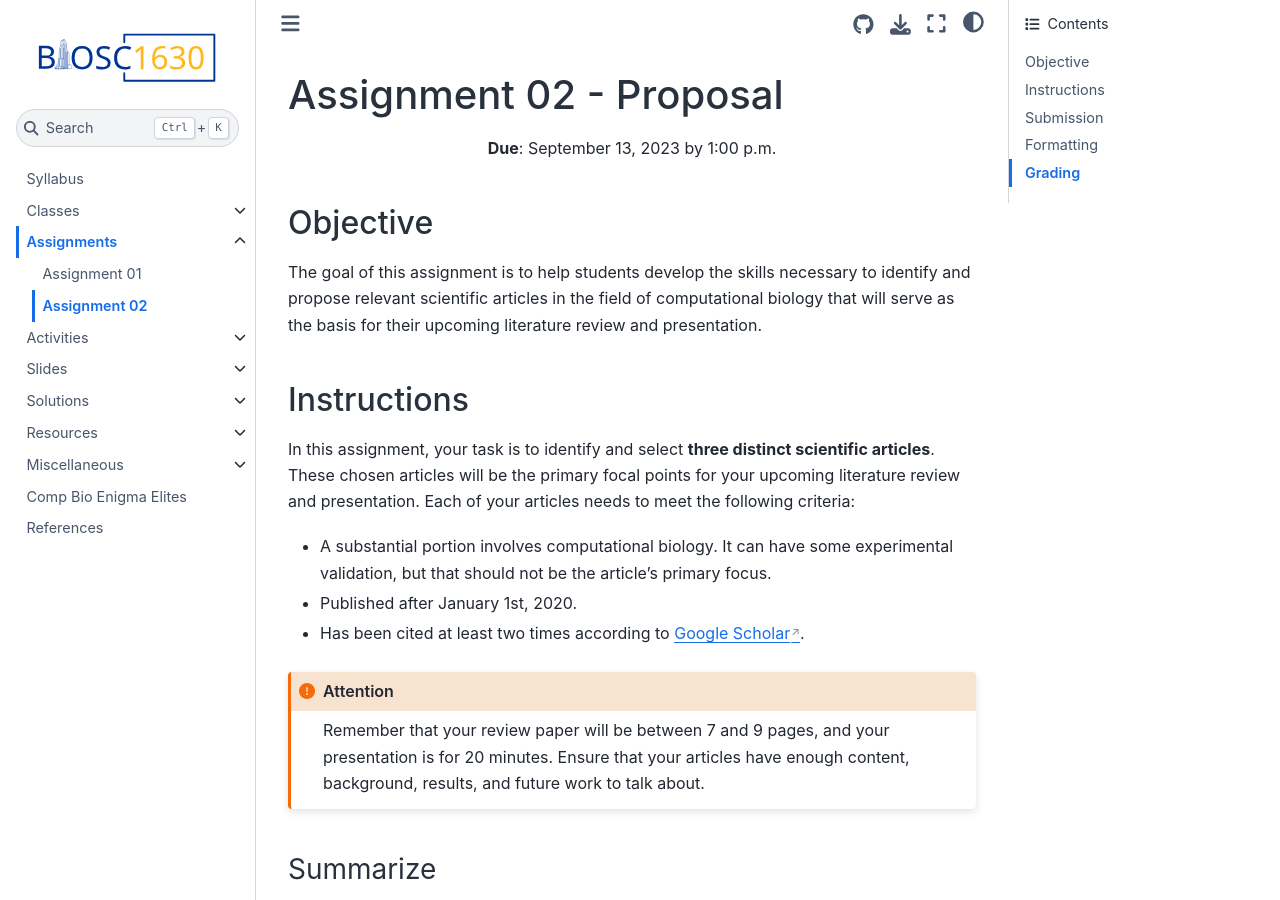
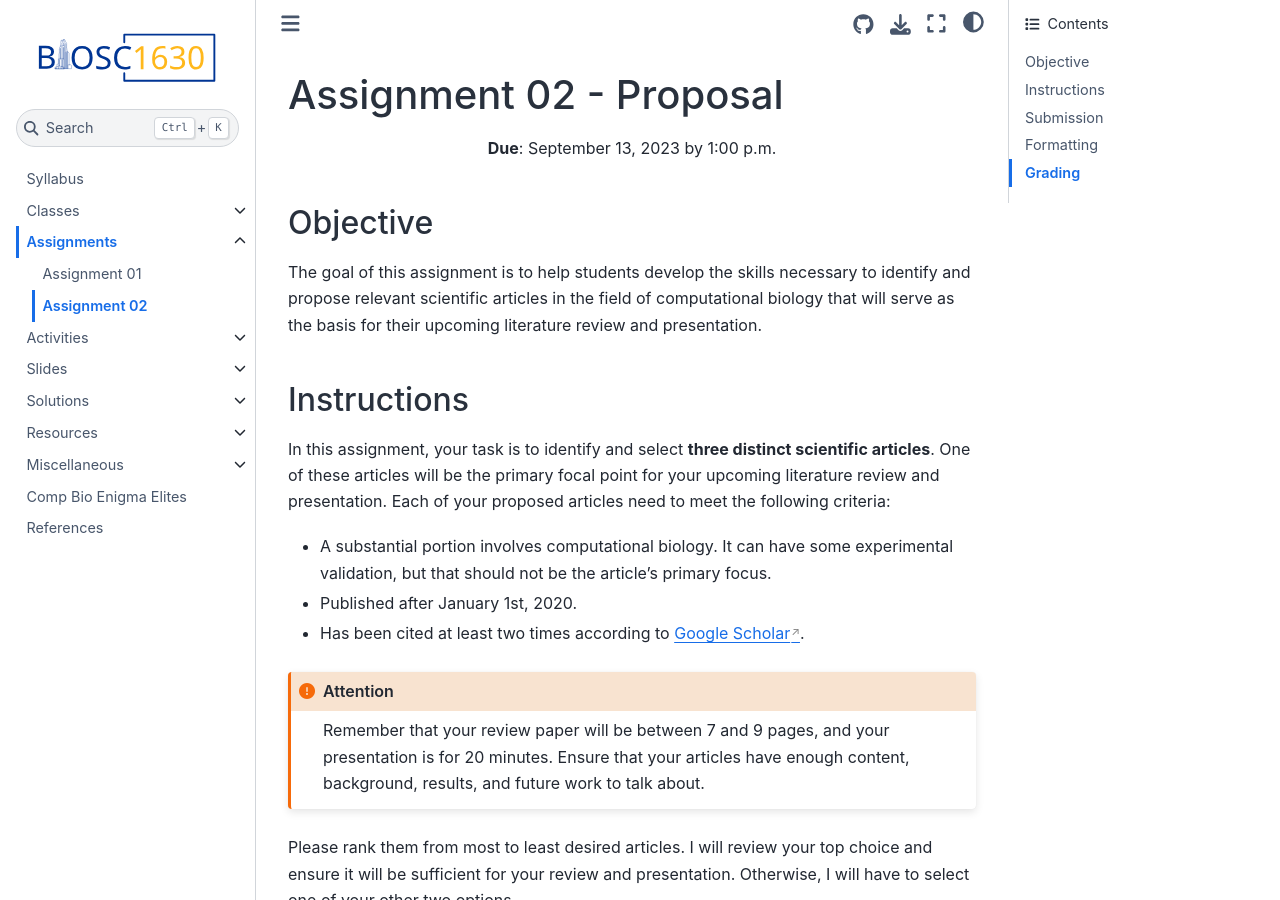
Before and after one commit to oasci/pitt-biosc1630-2023f, a Jupyter Book: the page built from book/assignments/assignment-02.md, in a window 1280 px wide and 900 px high. Built offline with Jupyter Book 1.0.4 settings and Sphinx 7.4.7 and the Sphinx Book theme 1.1.4, drawn with Linux system fonts in a browser that asks for light colours; pages that are not in the unit, such as notebooks, are missing from menus; some of the changed text lies outside the part shown.

Commit message:
Updates to assignment

```diff
--- a/book/assignments/assignment-02.md
+++ b/book/assignments/assignment-02.md
@@ -14,8 +14,8 @@ The goal of this assignment is to help students develop the skills necessary to
 ## Instructions
 
 In this assignment, your task is to identify and select **three distinct scientific articles**.
-These chosen articles will be the primary focal points for your upcoming literature review and presentation.
-Each of your articles needs to meet the following criteria:
+One of these articles will be the primary focal point for your upcoming literature review and presentation.
+Each of your proposed articles need to meet the following criteria:
 
 - A substantial portion involves computational biology.
   It can have some experimental validation, but that should not be the article's primary focus.
@@ -26,6 +26,10 @@ Each of your articles needs to meet the following criteria:
 Remember that your review paper will be between 7 and 9 pages, and your presentation is for 20 minutes.
 Ensure that your articles have enough content, background, results, and future work to talk about.
 :::
+
+Please rank them from most to least desired articles.
+I will review your top choice and ensure it will be sufficient for your review and presentation.
+Otherwise, I will have to select one of your other two options.
 
 ### Summarize
 
```
